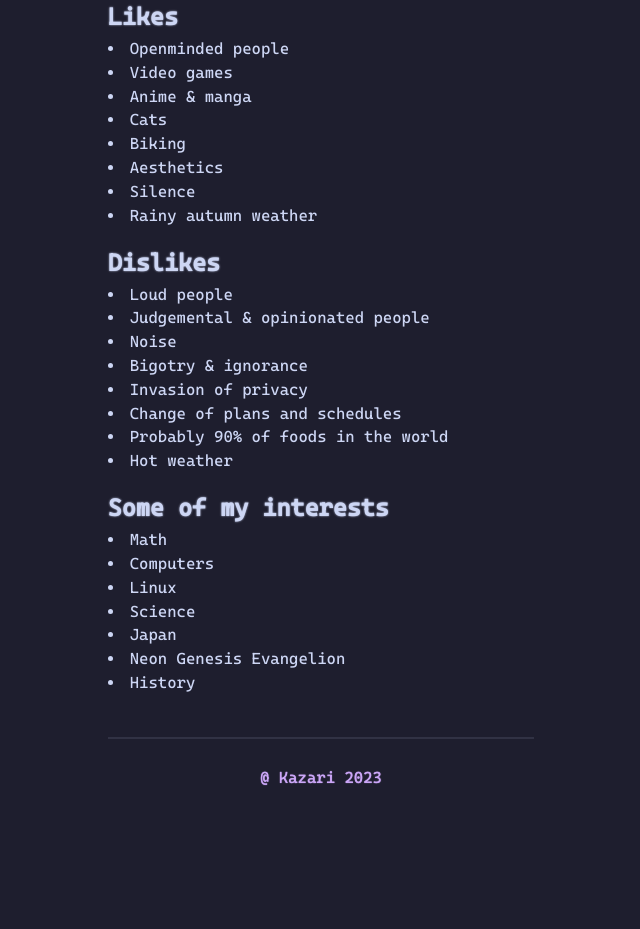
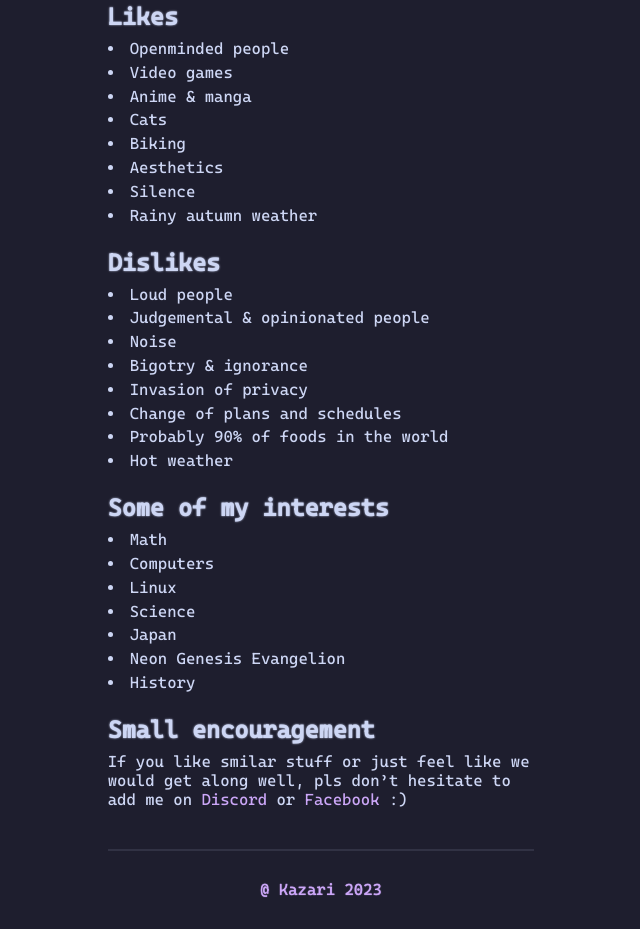
Before and after one commit to jKazari/jKazari.github.io, a plain HTML site: page about.html in a window 1280 px wide. Shown: the part 713-1642 px from the top of the page, without its empty margins (319-959 px from the left). Before the commit the page ends 1530 px from the top, so only its background shows below. Drawn offline with Linux system fonts and the light colour scheme.

Commit message:
Added encouragement to text me

```diff
--- a/about.html
+++ b/about.html
@@ -88,6 +88,14 @@
 					<li>Neon Genesis Evangelion</li>
 					<li>History</li>
 			</div>
+			<div class="text-me">
+				<h3>Small encouragement</h3>
+				If you like smilar stuff or just feel like we
+				would get along well, pls don’t hesitate to add
+				me on
+				<a href="https://discord.com/users/277427825416470530">Discord</a>
+				or <a href="http://www.facebook.com/zachariasz.jazdzewski">Facebook</a> :)
+			</div>
 		</div>
 		<div class="right-column"></div>
 	</div>
```
Also changed, not shown: index.html (+1 -1 lines).
